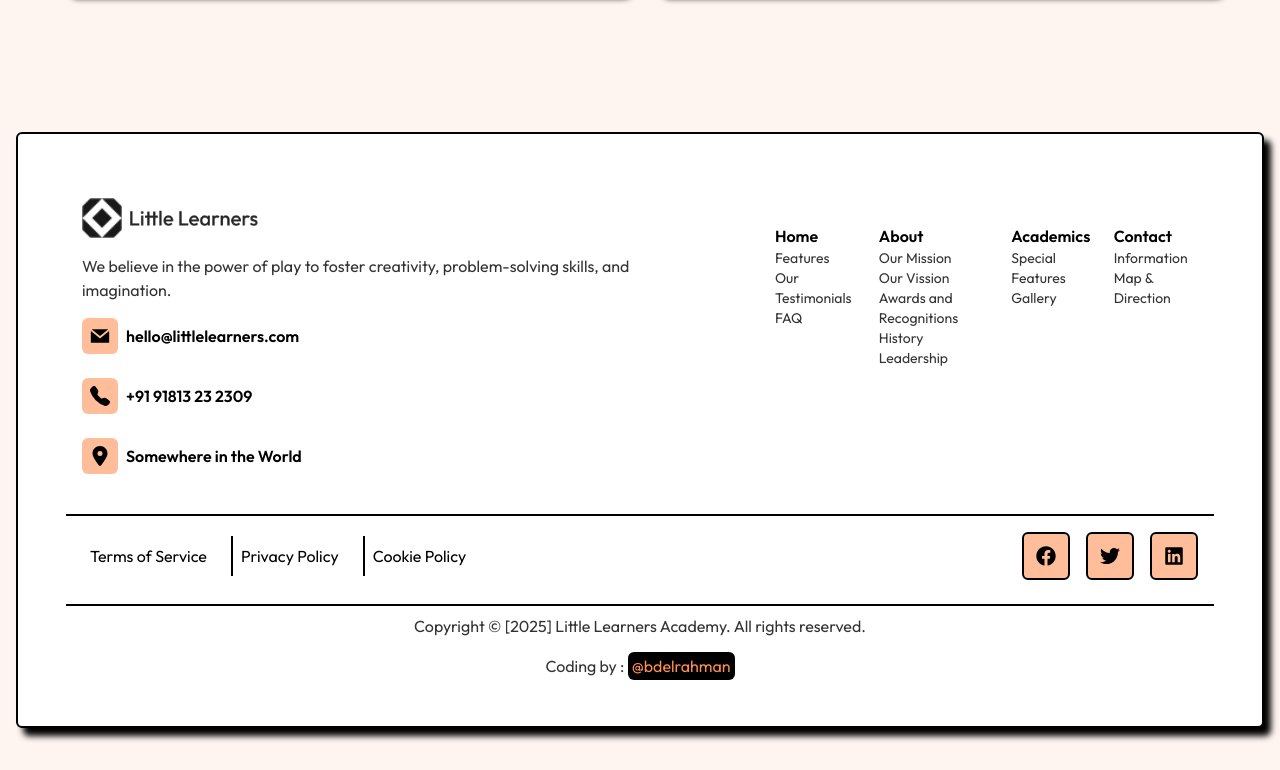
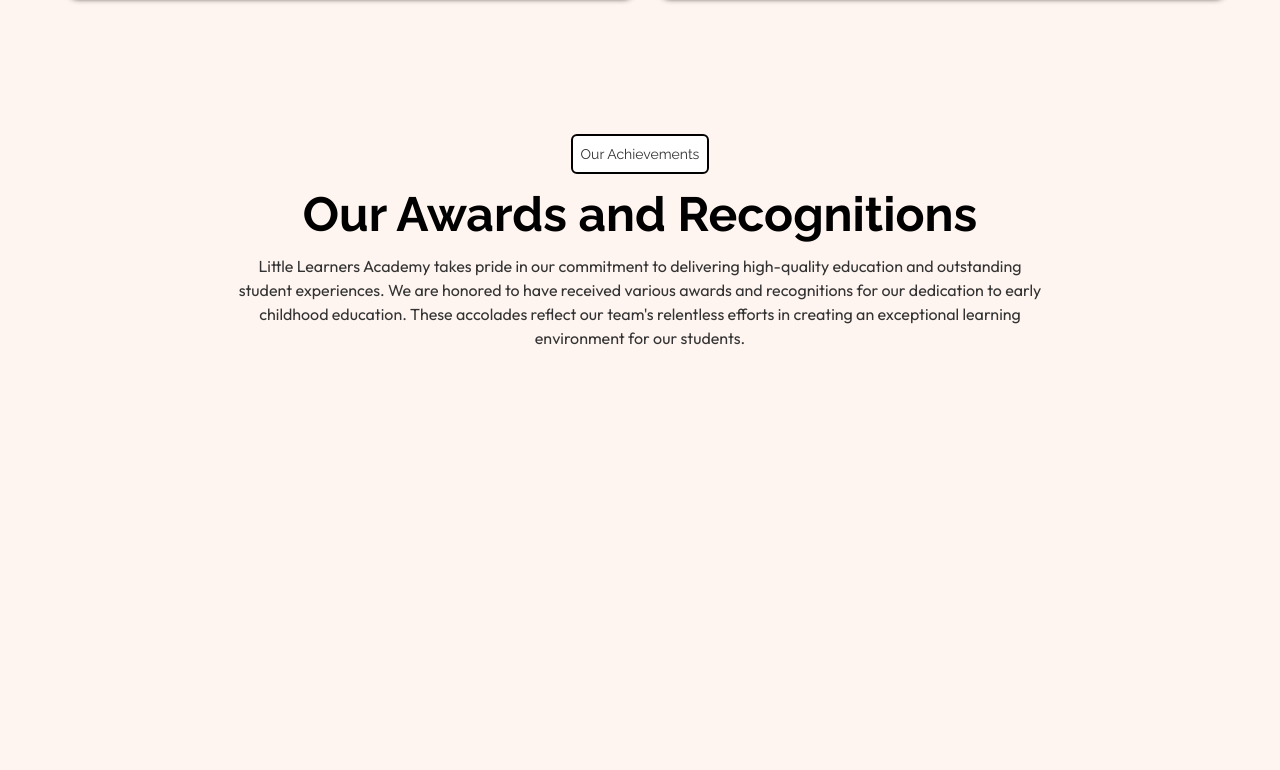
Before and after one commit to Abdelrahman0963/School-Education-Website, a React (Vite) app: page /about in a window 1280 px wide. Shown: the part 1190-1960 px from the top of the page. Built offline with nearby package versions, Linux system fonts and the light colour scheme.

Commit message:
feat: add Awards component to AboutPage for showcasing achievements

```diff
--- /dev/null
+++ b/src/components/AboutPage/Awards.tsx
@@ -0,0 +1,15 @@
+import React from 'react'
+
+const Awards: React.FC = () => {
+    return (
+        <section className='!p-4 md:!py-6 md:!px-16 w-full h-full md:min-h-[calc(100vh-10rem)] overflow-hidden'>
+            <div className="flex flex-col items-center gap-4">
+                <div className='bg-white border-2 !p-2 rounded-md'><p className='text-[#333333] text-sm' style={{ fontFamily: 'var(--font-raleway)' }}>Our Achievements</p></div>
+                <h1 className='md:text-5xl text-2xl font-bold font[var(--font-raleway)]' style={{ fontFamily: 'var(--font-raleway)' }}>Our Awards and Recognitions</h1>
+                <p className='text-[16px] md:w-[70%] text-center text-[#333333] '>Little Learners Academy takes pride in our commitment to delivering high-quality education and outstanding student experiences. We are honored to have received various awards and recognitions for our dedication to early childhood education. These accolades reflect our team's relentless efforts in creating an exceptional learning environment for our students.</p>
+            </div>
+        </section>
+    )
+}
+
+export default Awards
--- a/src/components/AboutPage/Introduction.tsx
+++ b/src/components/AboutPage/Introduction.tsx
@@ -5,7 +5,7 @@
         <section className='!p-4 md:!py-6 md:!px-16 w-full h-full md:min-h-[calc(100vh-18rem)] overflow-hidden'>
             <div className="bg-white w-full h-full relative border-2 border-black shadow-[7px_8px_4px_#000] rounded-lg">
                 <picture className='absolute top-0 left-0'>
-                    <img className="w-32 " src="/public/images/Abstract Design.png" alt="abstract" loading="lazy" />
+                    <img className="w-32 " src="/images/Abstract Design.png" alt="abstract" loading="lazy" />
                 </picture>
                 <div className="flex items-center md:flex-row flex-col justify-center md:justify-between gap-4 md:gap-8 !p-4 md:!mt-0 !mt-12 md:!p-20">
                     <div className='flex flex-col justify-cente items-center md:items-start md:text-left text-center md:w-1/2 w-full  gap-4'>
--- a/src/components/AboutPage/Visions.tsx
+++ b/src/components/AboutPage/Visions.tsx
@@ -21,7 +21,7 @@
     return (
         <section className='!p-4 md:!py-6 md:!px-16 w-full h-full md:min-h-[calc(100vh-10rem)] overflow-hidden'>
             <div className="flex flex-col items-center gap-4">
-                <nav className='bg-white border-2 !p-2 rounded-md'><p className='text-[#333333] text-sm' style={{ fontFamily: 'var(--font-raleway)' }}>Mission & Visions</p></nav>
+                <div className='bg-white border-2 !p-2 rounded-md'><p className='text-[#333333] text-sm' style={{ fontFamily: 'var(--font-raleway)' }}>Mission & Visions</p></div>
                 <h1 className='md:text-5xl text-2xl font-bold font[var(--font-raleway)]' style={{ fontFamily: 'var(--font-raleway)' }}>Our Mission & Visions</h1>
                 <p className='text-[16px] md:w-[70%] text-center text-[#333333] '>We are here to provide a nurturing and inclusive environment where young minds can thrive, fostering a love for learning and personal growth.</p>
             </div>
--- a/src/pages/AboutPage.tsx
+++ b/src/pages/AboutPage.tsx
@@ -1,11 +1,13 @@
 import React from 'react'
 const Introduction = React.lazy(() => import('../components/AboutPage/Introduction'))
 const Visions = React.lazy(() => import('../components/AboutPage/Visions'))
+const Awards = React.lazy(() => import('../components/AboutPage/Awards'))
 const AboutPage: React.FC = () => {
     return (
         <div>
             <Introduction />
             <Visions />
+            <Awards />
         </div>
     )
 }
```
